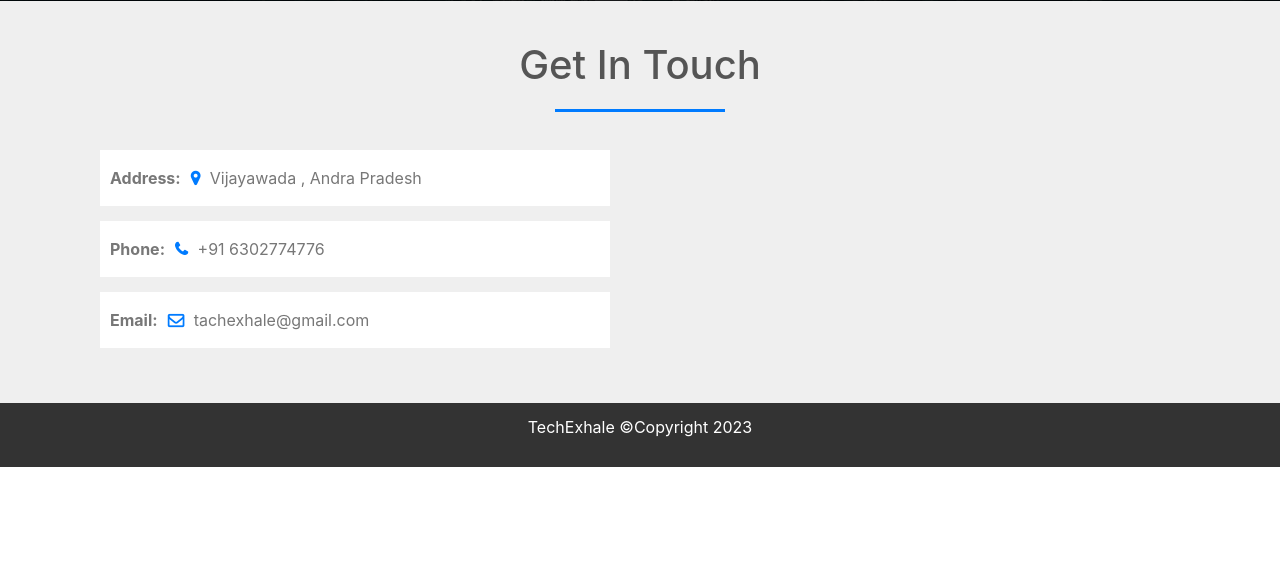
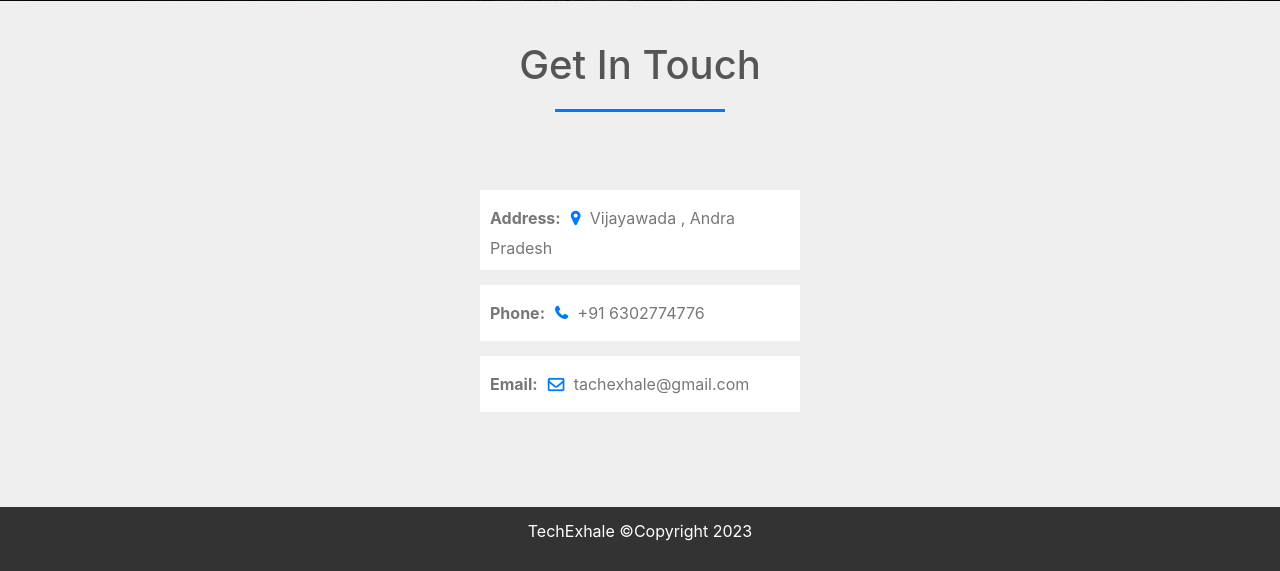
Before and after one commit to Nalluri-Prasanth/techexhale, a Django app: page / in a window 1280 px wide. Shown: the part 2496-3067 px from the top of the page. Before the commit the page ends 2963 px from the top, so only its background shows below. Run offline with Django 3.2, Linux system fonts and the light colour scheme; some libraries are stand-ins or nearby versions.

Commit message:
Update main.html

```diff
--- a/mainpage/templates/mainpage/main.html
+++ b/mainpage/templates/mainpage/main.html
@@ -344,6 +344,7 @@
       </div>
     </div>
   </section> -->
+
   <section id="contact">
     <div class="container">
       <h1>Get In Touch</h1>
@@ -365,7 +366,7 @@
             <button type="submit" class="btn btn-primary">SEND MESSAGE</button>
           </form> -->
         <!-- </div> -->
-        <div class="col-md-6 contact-info">
+        <div class="col-md-4 contact-info">
           <div class="folow"><b>Address:</b><i class="fa fa-map-marker"></i>Vijayawada , Andra Pradesh</div>
           <div class="folow"><b>Phone:</b><i class="fa fa-phone"></i>+91 6302774776</div>
           <div class="folow"><b>Email:</b><i class="fa fa-envelope-o"></i>tachexhale@gmail.com</div>
```
